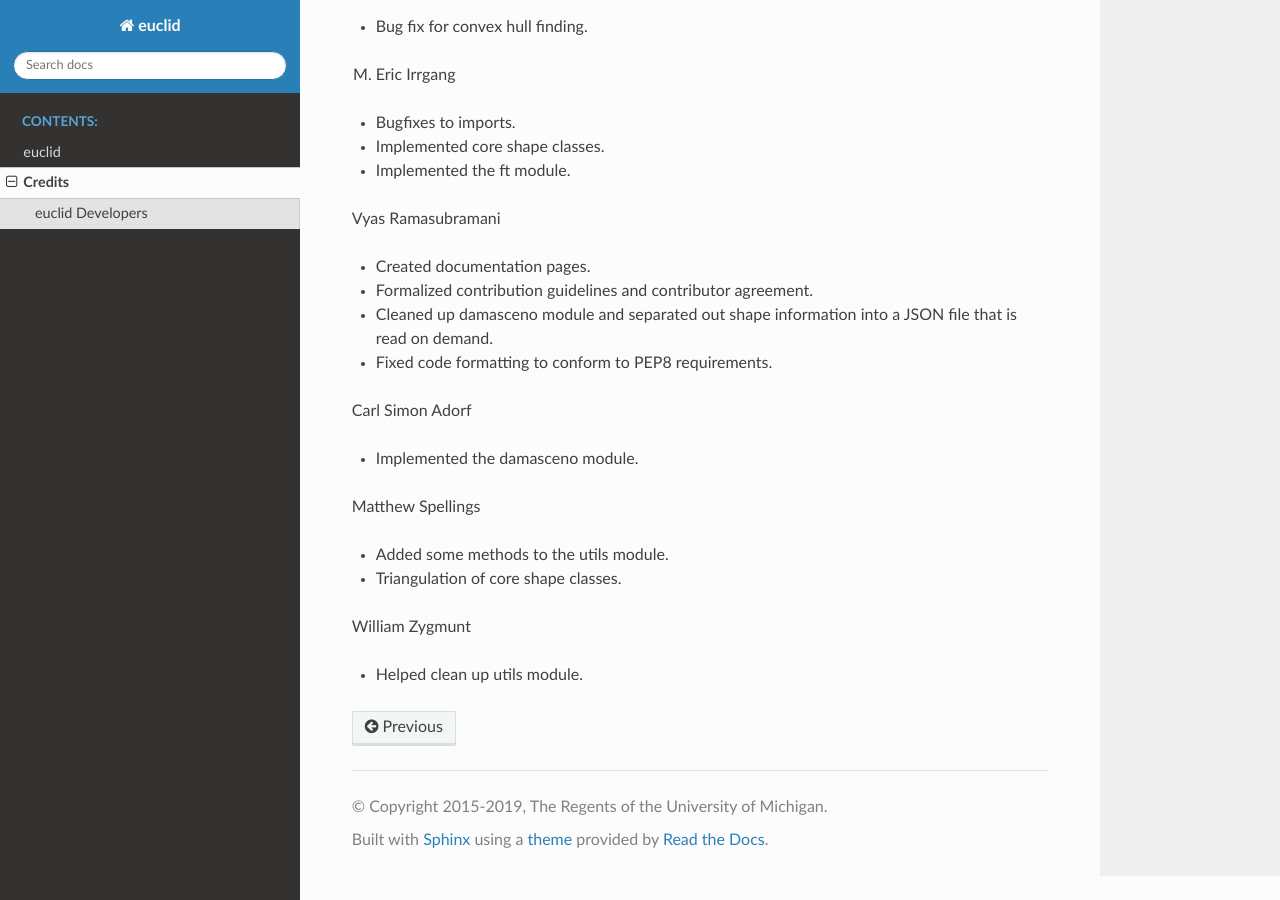
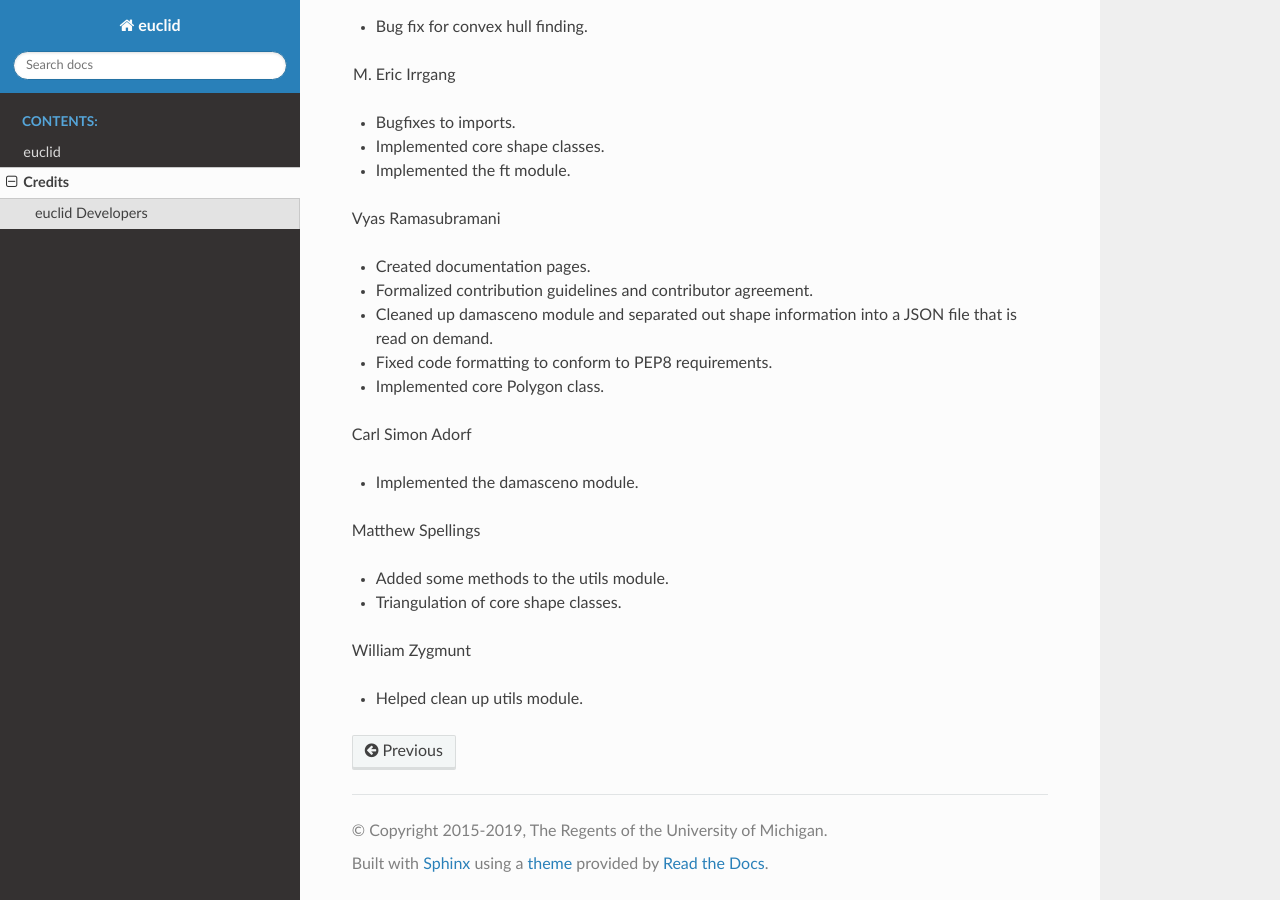
Before and after one commit to glotzerlab/coxeter, a Sphinx documentation site: the page built from doc/source/credits.rst, in a window 1280 px wide and 900 px high, scrolled down 921 px. Built offline with Sphinx 7.4.7 and the Read the Docs theme 2.0.0, drawn with Linux system fonts in a browser that asks for light colours.

Commit message:
Update changelog and credits.

```diff
--- a/doc/source/credits.rst
+++ b/doc/source/credits.rst
@@ -48,6 +48,7 @@ Vyas Ramasubramani
 * Formalized contribution guidelines and contributor agreement.
 * Cleaned up damasceno module and separated out shape information into a JSON file that is read on demand.
 * Fixed code formatting to conform to PEP8 requirements.
+* Implemented core Polygon class.
 
 Carl Simon Adorf
 
```
Also changed, not shown: ChangeLog.md (+1 -0 lines).
